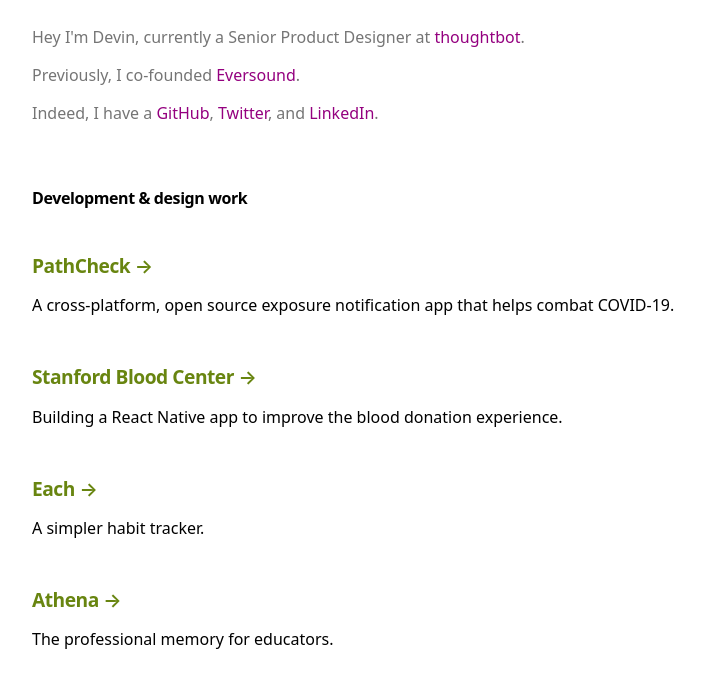
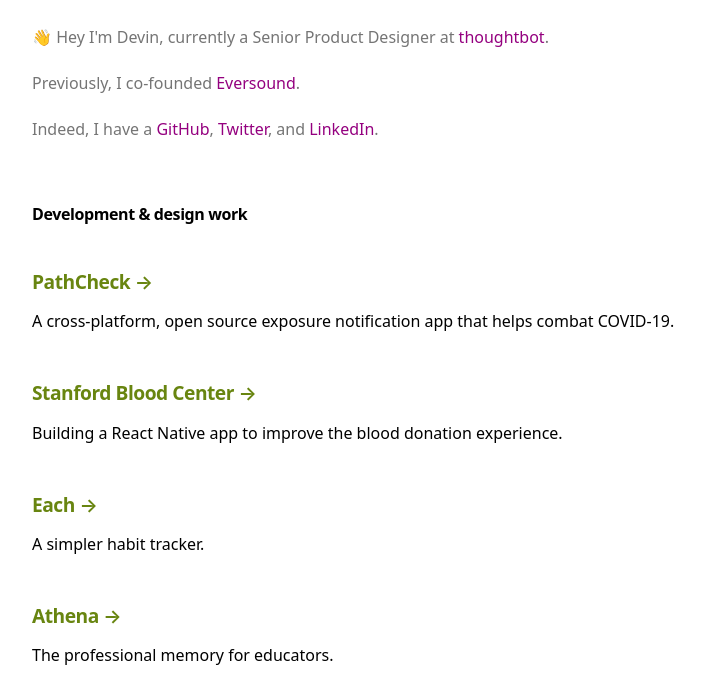
Before and after one commit to devinjameson/devin-jameson-website, a Gatsby site: page / in a window 1280 px wide. Shown: the part 124-800 px from the top of the page, without its empty margins (180-884 px from the left). Built offline with nearby package versions, Linux system fonts and the light colour scheme; Gatsby itself is replaced by a stand-in of ours.

Commit message:
Add a wave emoji to show how friendly I am

```diff
--- a/src/components/bio.js
+++ b/src/components/bio.js
@@ -27,11 +27,13 @@ const Bio = () => {
   const linkedinLink = `https://linkedin.com/in/${social.linkedin}`
   const githubLink = `https://github.com/${social.github}`
 
+  const waveEmoji = String.fromCodePoint(0x1f44b)
+
   return (
     <div className="bio">
       <>
         <p>
-          {`Hey I'm Devin, currently a Senior Product Designer at `}
+          {`${waveEmoji} Hey I'm Devin, currently a Senior Product Designer at `}
           <a href="https://thoughtbot.com">thoughtbot</a>.
         </p>
         <p>
--- a/src/style.scss
+++ b/src/style.scss
@@ -337,7 +337,7 @@ a {
   p {
     color: var(--color-text-light);
     font-size: var(--fontSize-1);
-    margin-bottom: var(--spacing-3);
+    margin-bottom: var(--spacing-5);
 
     a {
       color: var(--color-primary);
```
